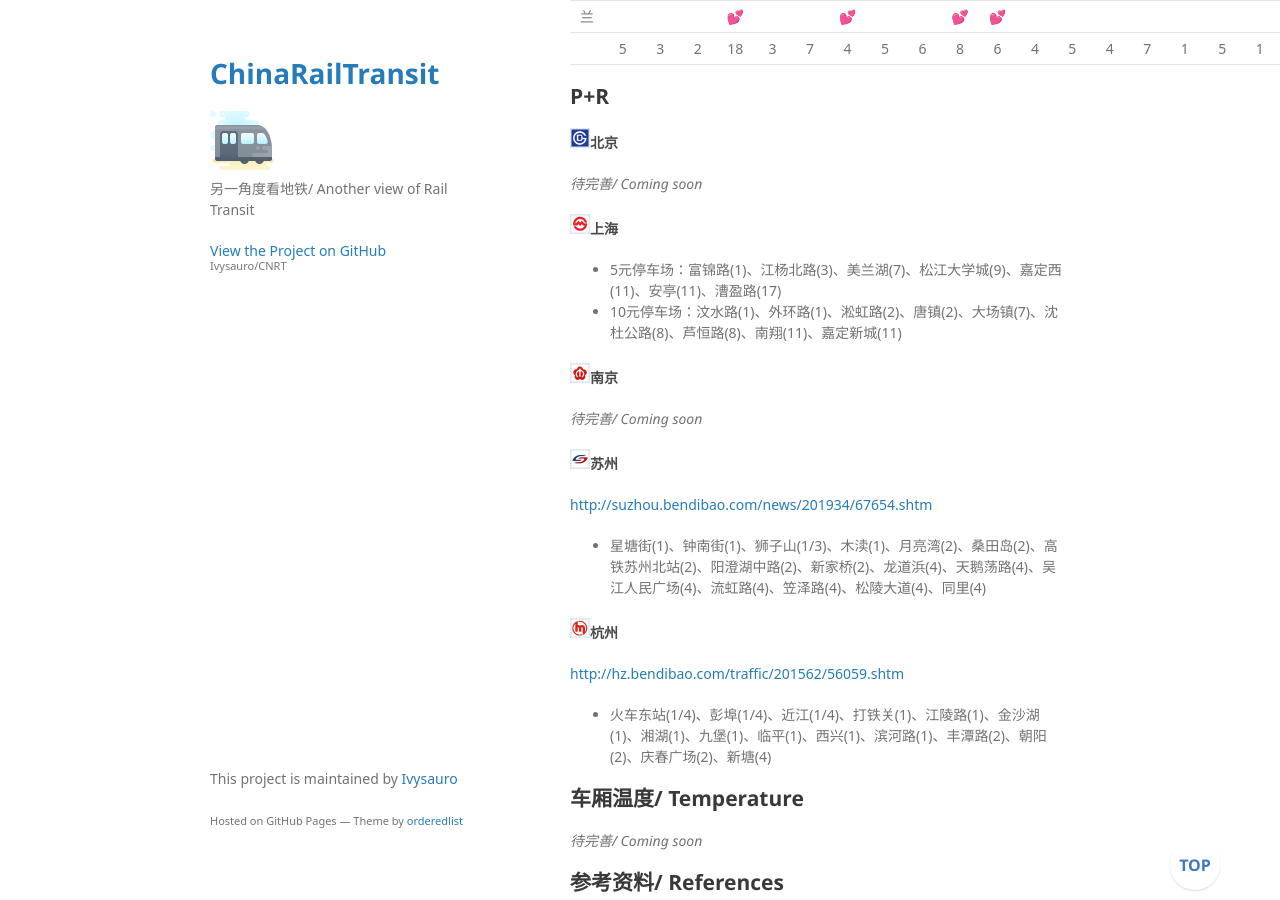
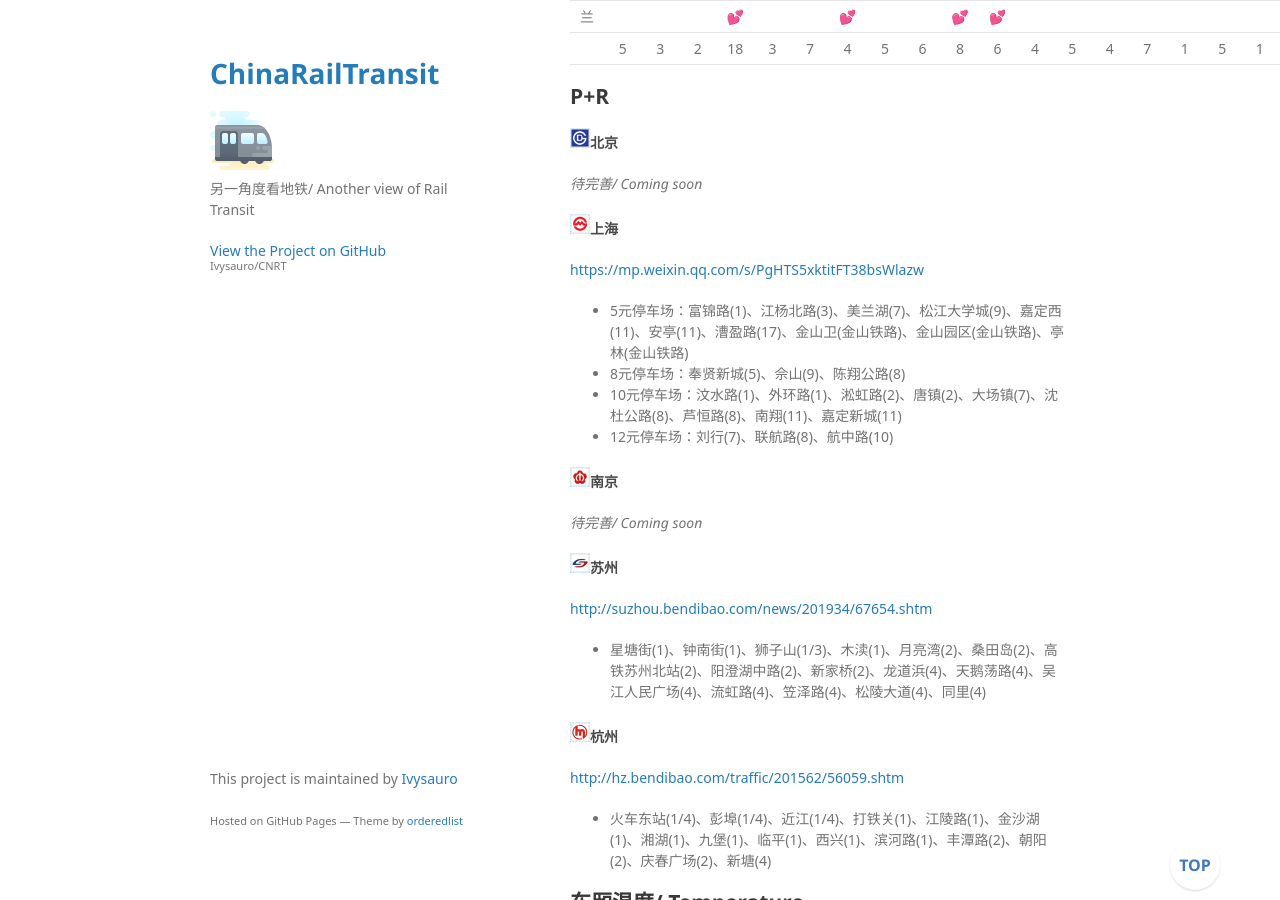
Before and after one commit to Ivysauro/CNRT, a Jekyll site: the page built from data/Service.md, in a window 1280 px wide and 900 px high, scrolled down 6343 px. Built offline with Jekyll 4.4.1, drawn with Linux system fonts in a browser that asks for light colours; some web fonts are replaced; our own code applies the rules of GitHub Pages for plain Markdown files; a script that is not in the unit is left out.

Commit message:
💁更新上海数据
上海P+R停车场

```diff
--- a/data/Service.md
+++ b/data/Service.md
@@ -139,8 +139,11 @@
 *待完善/ Coming soon*
 
 #### <img src="https://raw.githubusercontent.com/Ivysauro/CNRT/master/images/city/sh.gif" width="20" hegiht="20"/>上海
-- 5元停车场：富锦路(1)、江杨北路(3)、美兰湖(7)、松江大学城(9)、嘉定西(11)、安亭(11)、漕盈路(17)
+<https://mp.weixin.qq.com/s/PgHTS5xktitFT38bsWlazw>
+- 5元停车场：富锦路(1)、江杨北路(3)、美兰湖(7)、松江大学城(9)、嘉定西(11)、安亭(11)、漕盈路(17)、金山卫(金山铁路)、金山园区(金山铁路)、亭林(金山铁路)
+- 8元停车场：奉贤新城(5)、佘山(9)、陈翔公路(8)
 - 10元停车场：汶水路(1)、外环路(1)、淞虹路(2)、唐镇(2)、大场镇(7)、沈杜公路(8)、芦恒路(8)、南翔(11)、嘉定新城(11)
+- 12元停车场：刘行(7)、联航路(8)、航中路(10)
 
 #### <img src="https://raw.githubusercontent.com/Ivysauro/CNRT/master/images/city/nj.gif" width="20" hegiht="20"/>南京
 *待完善/ Coming soon*
```
